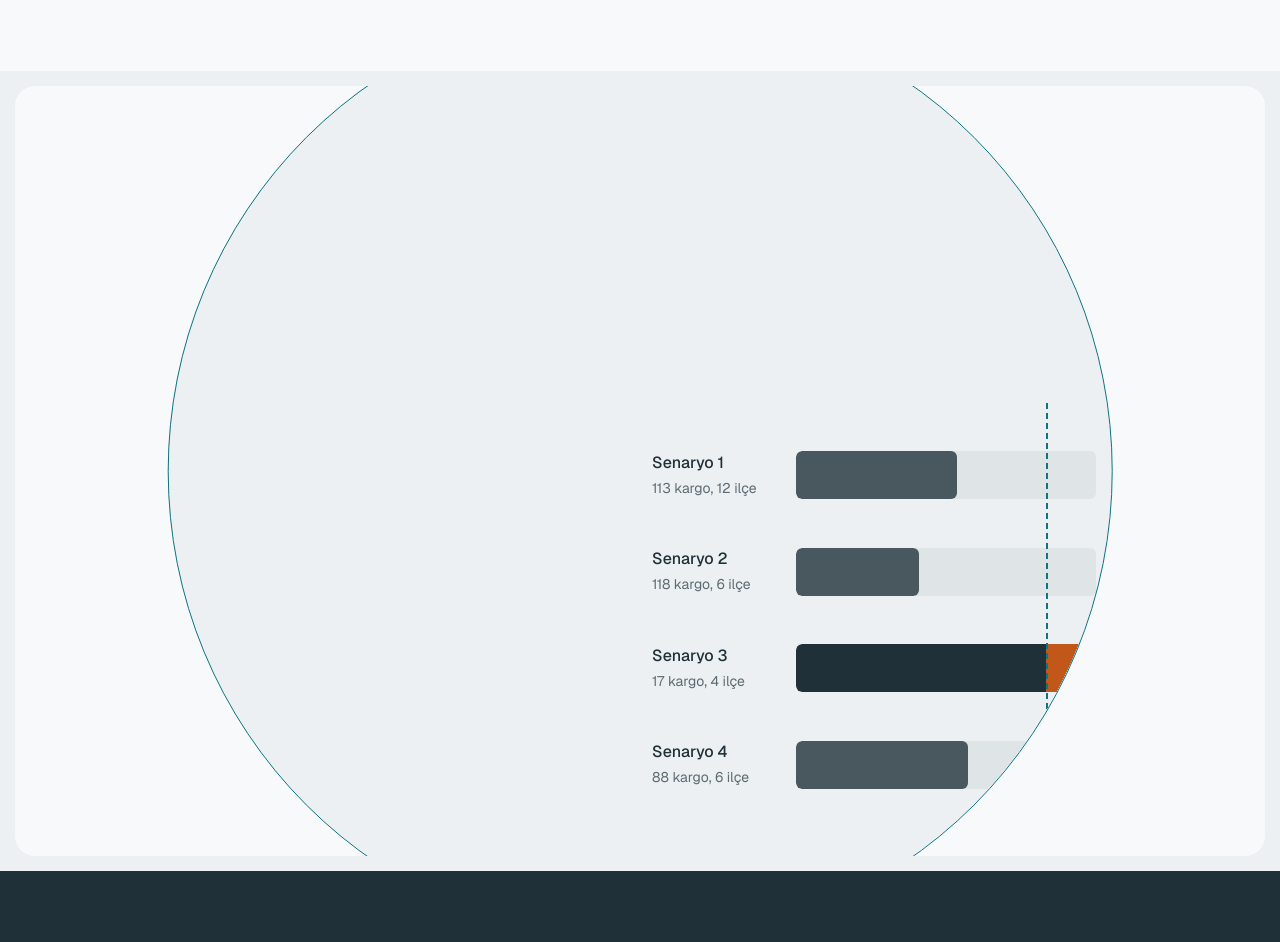
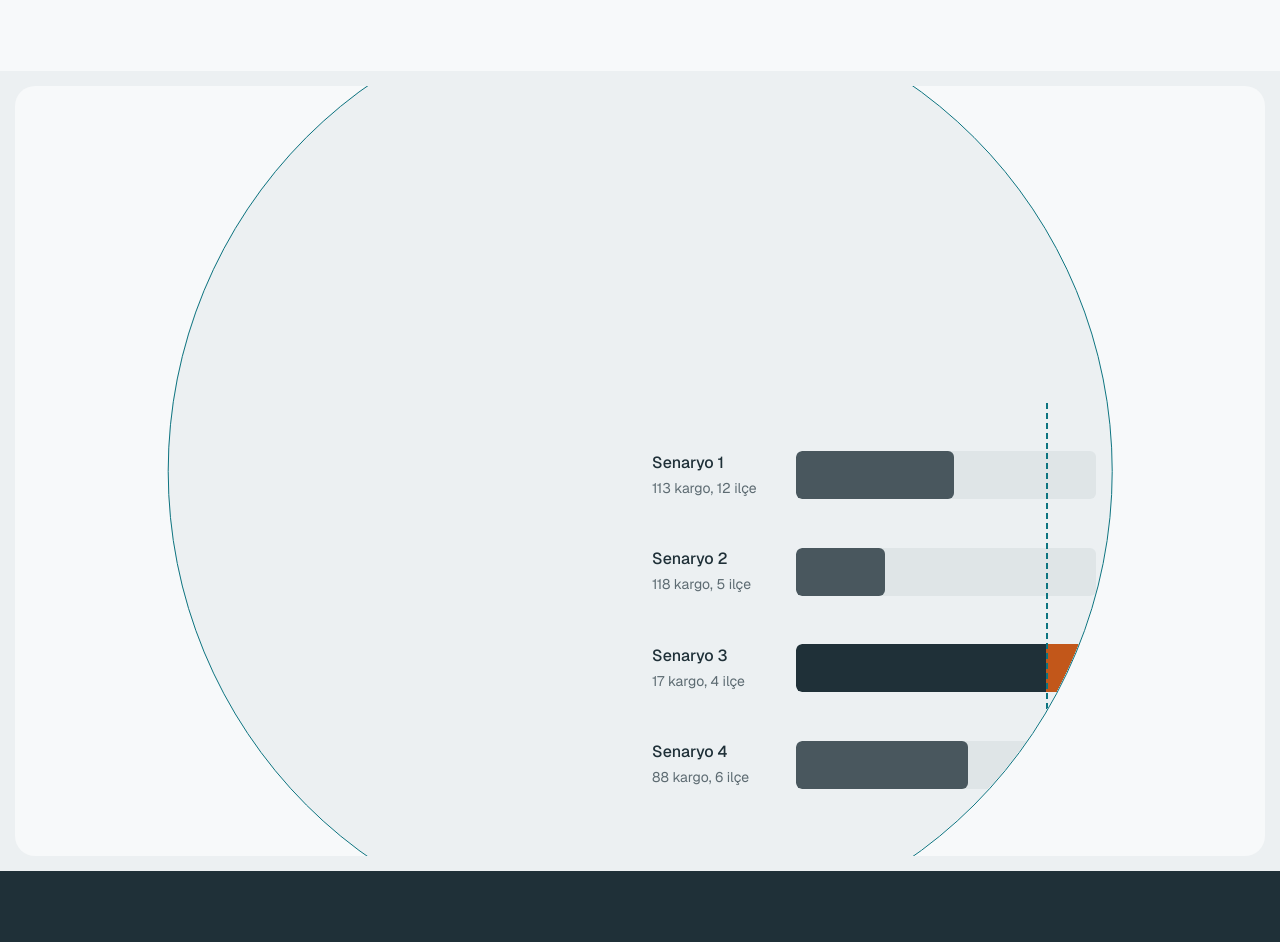
Before and after one commit to selimdogann/kargo-rota-optimizasyonu, a Flask app: page / in a window 1280 px wide. Shown: the part 3129-4071 px from the top of the page. Run offline with Flask 3, Linux system fonts and the light colour scheme.

Commit message:
Ana sayfadaki senaryo grafiği ve README yeni senaryo değerleriyle güncellendi (1.425, 805, 2.700, 1.550 kg).

```diff
--- a/templates/index.html
+++ b/templates/index.html
@@ -270,8 +270,8 @@
           <h3 class="t-card filo-sub" aria-hidden="true">Senaryo yükü ve filo kapasitesi</h3>
           <div class="sc__chart" aria-hidden="true">
             <span class="sc__cap" style="--x: 83.3%"><em>2.250 kg kapasite</em></span>
-            <div class="sc__row"><span class="sc__name">Senaryo 1<small>113 kargo, 12 ilçe</small></span><span class="sc__bar"><i style="--w: 53.5%"></i></span><b>1.445 kg</b></div>
-            <div class="sc__row"><span class="sc__name">Senaryo 2<small>118 kargo, 6 ilçe</small></span><span class="sc__bar"><i style="--w: 40.9%"></i></span><b>1.105 kg</b></div>
+            <div class="sc__row"><span class="sc__name">Senaryo 1<small>113 kargo, 12 ilçe</small></span><span class="sc__bar"><i style="--w: 52.8%"></i></span><b>1.425 kg</b></div>
+            <div class="sc__row"><span class="sc__name">Senaryo 2<small>118 kargo, 5 ilçe</small></span><span class="sc__bar"><i style="--w: 29.8%"></i></span><b>805 kg</b></div>
             <div class="sc__row is-over"><span class="sc__name">Senaryo 3<small>17 kargo, 4 ilçe</small></span><span class="sc__bar"><i style="--w: 100%"></i></span><b>2.700 kg</b></div>
             <div class="sc__row"><span class="sc__name">Senaryo 4<small>88 kargo, 6 ilçe</small></span><span class="sc__bar"><i style="--w: 57.4%"></i></span><b>1.550 kg</b></div>
           </div>
```
Also changed, not shown: README.md.
